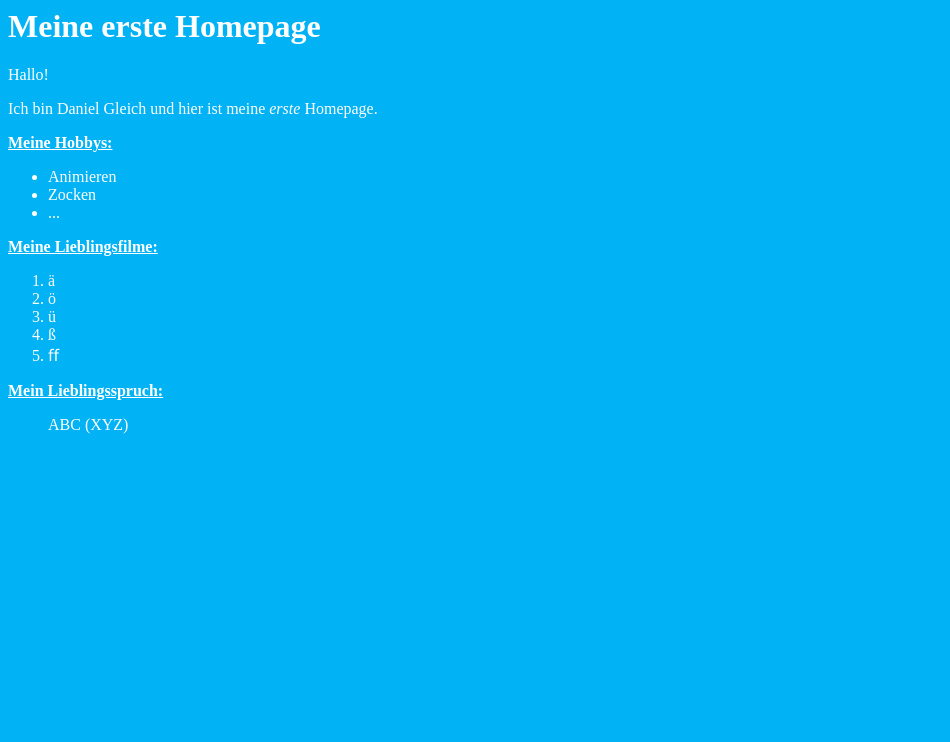
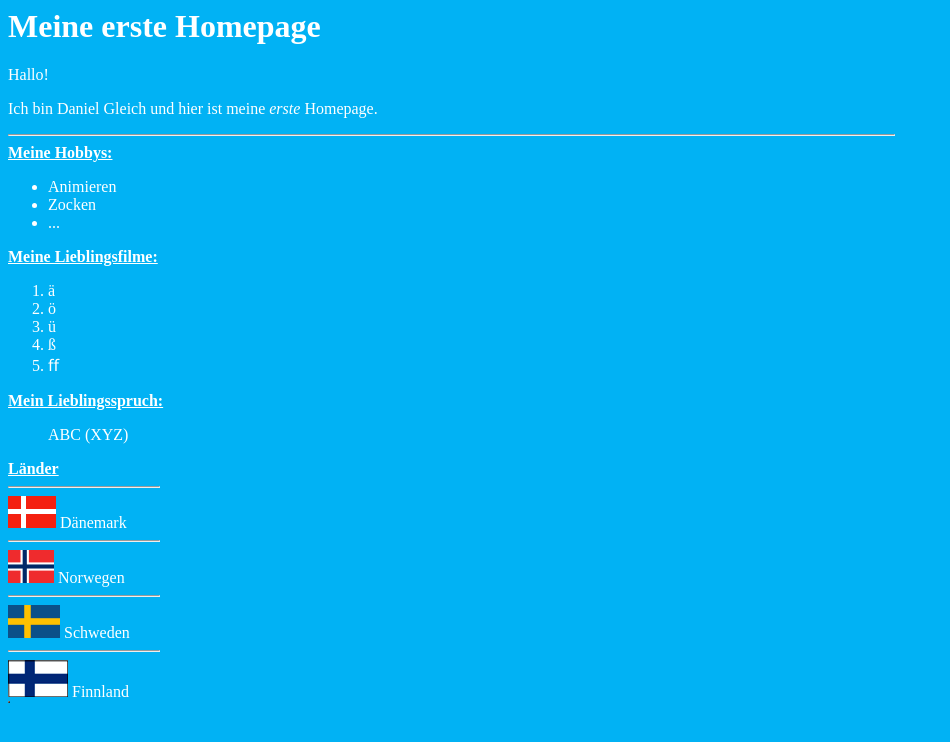
Before and after one commit to DanielGleich/einstiegHTML, a plain HTML site: page index.html in a window 1280 px wide. Shown: the whole page, without its empty margins (0-950 px from the left). Drawn offline with Linux system fonts and the light colour scheme.

Commit message:
Implementierung von Tabelle, Bildern und hr-Tag

```diff
--- a/index.html
+++ b/index.html
@@ -8,6 +8,7 @@
     <p>Hallo!</p>
     <p>Ich bin Daniel Gleich und hier ist meine
     <i> erste </i> Homepage.</p>
+    <hr width="70%" align="left">
     <b><u>Meine Hobbys: </u></b>
       <ul>
         <li> Animieren <br>
@@ -27,5 +28,16 @@
        ABC
        (XYZ)
       </blockquote>
+      <p>
+      <b><u>L&auml;nder </b> </u>
+    <table border="1" cellspacing="5" cellpadding="10">
+     <hr width="150" align="left">
+      <img src="images/daenemark.png" alt="Daenemarkflagge"> D&auml;nemark
+      <hr width="150" align="left">
+      <img src="images/norwegen.png" alt="Norwegenflagge"> Norwegen
+      <hr width="150" align="left">
+      <img src="images/schweden.png" alt="Schwedenflagge"> Schweden
+      <hr width="150" align="left">
+      <img src="images/finnland.png" alt="Finnlandflagge"> Finnland
   </body>
 </html>
```
